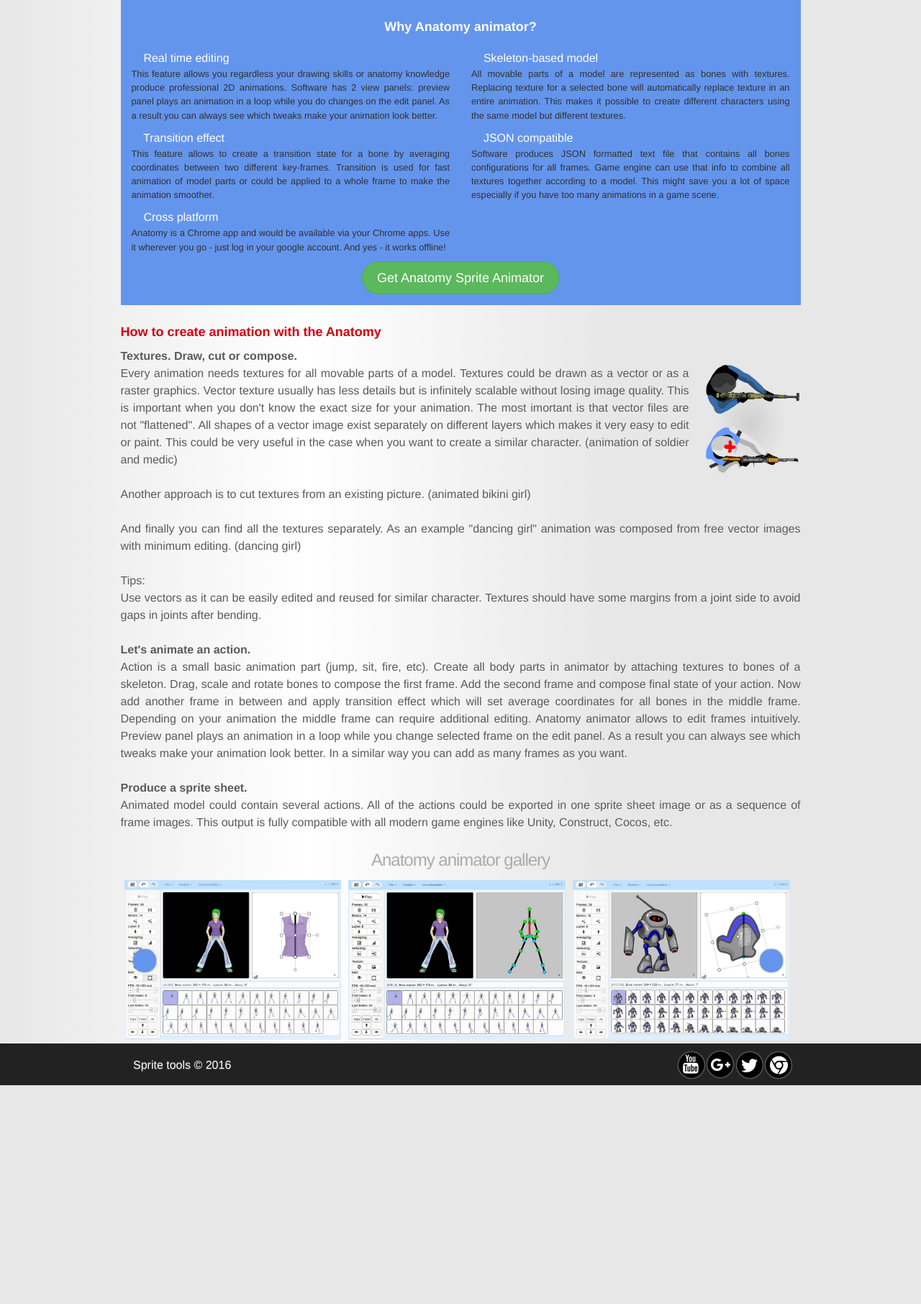
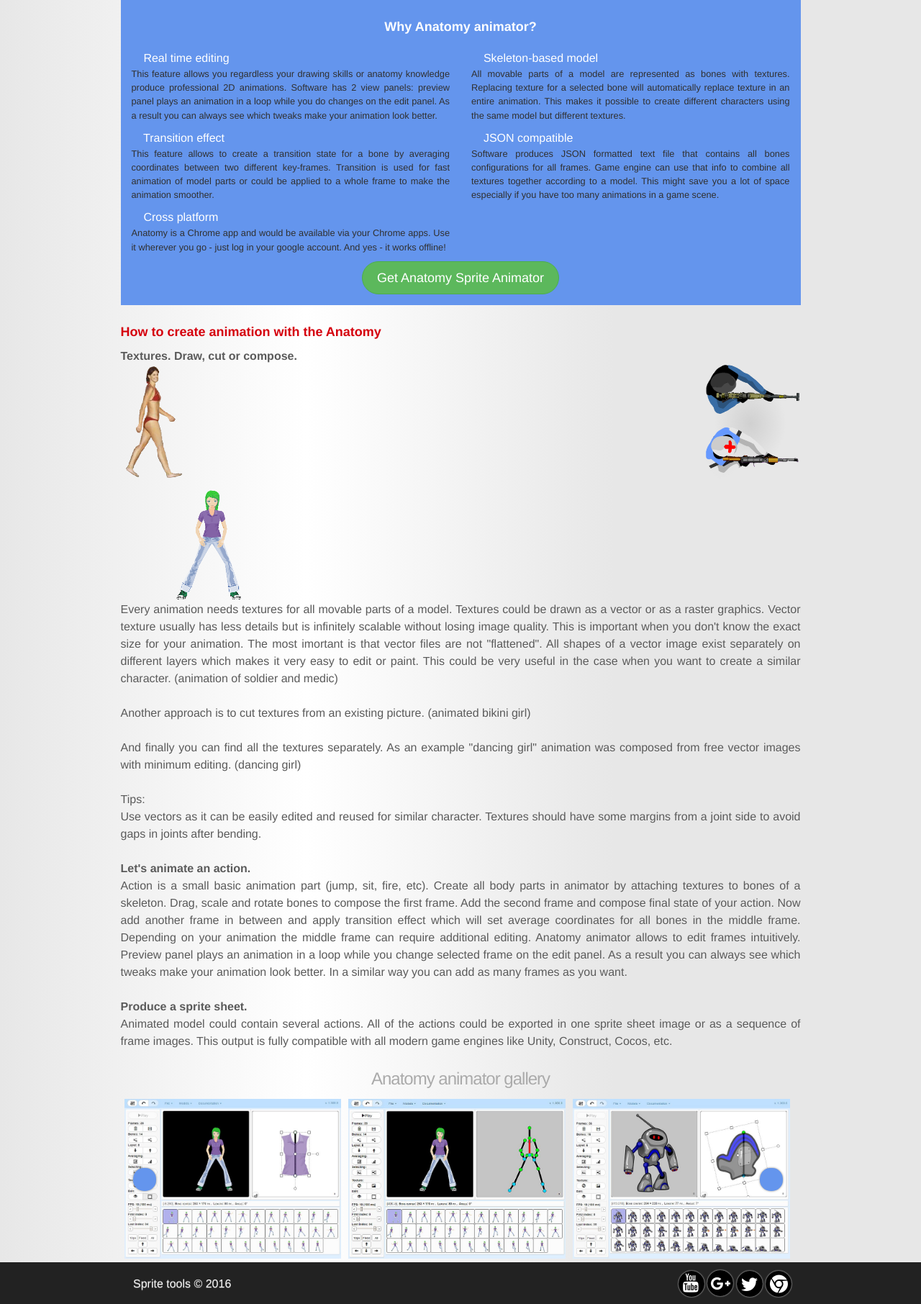
Before and after one commit to Qvatra/Githubpages, a PHP site: page / in a window 1280 px wide. Shown: the part 657-2469 px from the top of the page at 72% size. Before the commit the page ends 2165 px from the top, so only its background shows below. Run offline with PHP 8.4, Linux system fonts and the light colour scheme; some web fonts are replaced.

Commit message:
add animations

```diff
--- a/css/custom.css
+++ b/css/custom.css
@@ -290,7 +290,7 @@
 /*=============================================================================*/
 body:after{ /*preload sprite images to avoid blinking*/
     position:absolute; width:0; height:0; overflow:hidden; z-index:-1;
-    content: url("../images/robo1.png") url("../images/soldier.png") url("../images/medic.png");
+    content: url("../images/robo1.png") url("../images/soldier.png") url("../images/medic.png") url("../images/girlw.png") url("../images/girld.png");
 }
 
 .anatomy1 {
@@ -387,6 +387,48 @@
 @-ms-keyframes medic { from { background-position: 0px; } to { background-position: -3780px; }}
 @-o-keyframes medic { from { background-position: 0px; } to { background-position: -3780px; }}
 @keyframes medic { from { background-position: 0px; } to { background-position: -3780px; }}
+
+.girlw {
+    width: 87px;
+    height: 160px;
+    background-image: url("../images/girlw1st.png");
+}
+
+.girlwa {
+    background-image: url("../images/girlw.png");
+    -webkit-animation: girlw 1s steps(8) infinite;
+    -moz-animation: girlw 1s steps(8) infinite;
+    -ms-animation: girlw 1s steps(8) infinite;
+    -o-animation: girlw 1s steps(8) infinite;
+    animation: girlw 1s steps(8) infinite;
+}
+
+@-webkit-keyframes girlw { from { background-position: 0px; } to { background-position: -696px; }}
+@-moz-keyframes girlw { from { background-position: 0px; } to { background-position: -696px; }}
+@-ms-keyframes girlw { from { background-position: 0px; } to { background-position: -696px; }}
+@-o-keyframes girlw { from { background-position: 0px; } to { background-position: -696px; }}
+@keyframes girlw { from { background-position: 0px; } to { background-position: -696px; }}
+
+.girld {
+    width: 193px;
+    height: 168px;
+    background-image: url("../images/girld1st.png");
+}
+
+.girlda {
+    background-image: url("../images/girld.png");
+    -webkit-animation: girld 2.5s steps(35) infinite;
+    -moz-animation: girld 2.5s steps(35) infinite;
+    -ms-animation: girld 2.5s steps(35) infinite;
+    -o-animation: girld 2.5s steps(35) infinite;
+    animation: girld 2.5s steps(35) infinite;
+}
+
+@-webkit-keyframes girld { from { background-position: 0px; } to { background-position: -6755px; }}
+@-moz-keyframes girld { from { background-position: 0px; } to { background-position: -6755px; }}
+@-ms-keyframes girld { from { background-position: 0px; } to { background-position: -6755px; }}
+@-o-keyframes girld { from { background-position: 0px; } to { background-position: -6755px; }}
+@keyframes girld { from { background-position: 0px; } to { background-position: -6755px; }}
 /*Carousel*/
 /*=============================================================================*/
 .carousel-control {
--- a/index.html
+++ b/index.html
@@ -143,6 +143,10 @@
                     <div class="soldier"></div>
                     <div class="medic"></div>
                 </div>
+                <div>
+                    <div class="girlw"></div>
+                    <div class="girld"></div>
+                </div>
                 <h5>
                     Every animation needs textures for all movable parts of a model.
                     Textures could be drawn as a vector or as a raster graphics.
@@ -157,6 +161,7 @@
                     And finally you can find all the textures separately.
                     As an example "dancing girl" animation was composed from free vector images with minimum editing. (dancing girl)<br /><br />
                 </h5>
+
                 <h5>
                     Tips:<br />
                     Use vectors as it can be easily edited and reused for similar character.
```
Also changed, not shown: scripts/main.js (+13 -17 lines), images/girld.png (added), images/girld1st.png (added), images/girlw.png (added), images/girlw1st.png (added).
